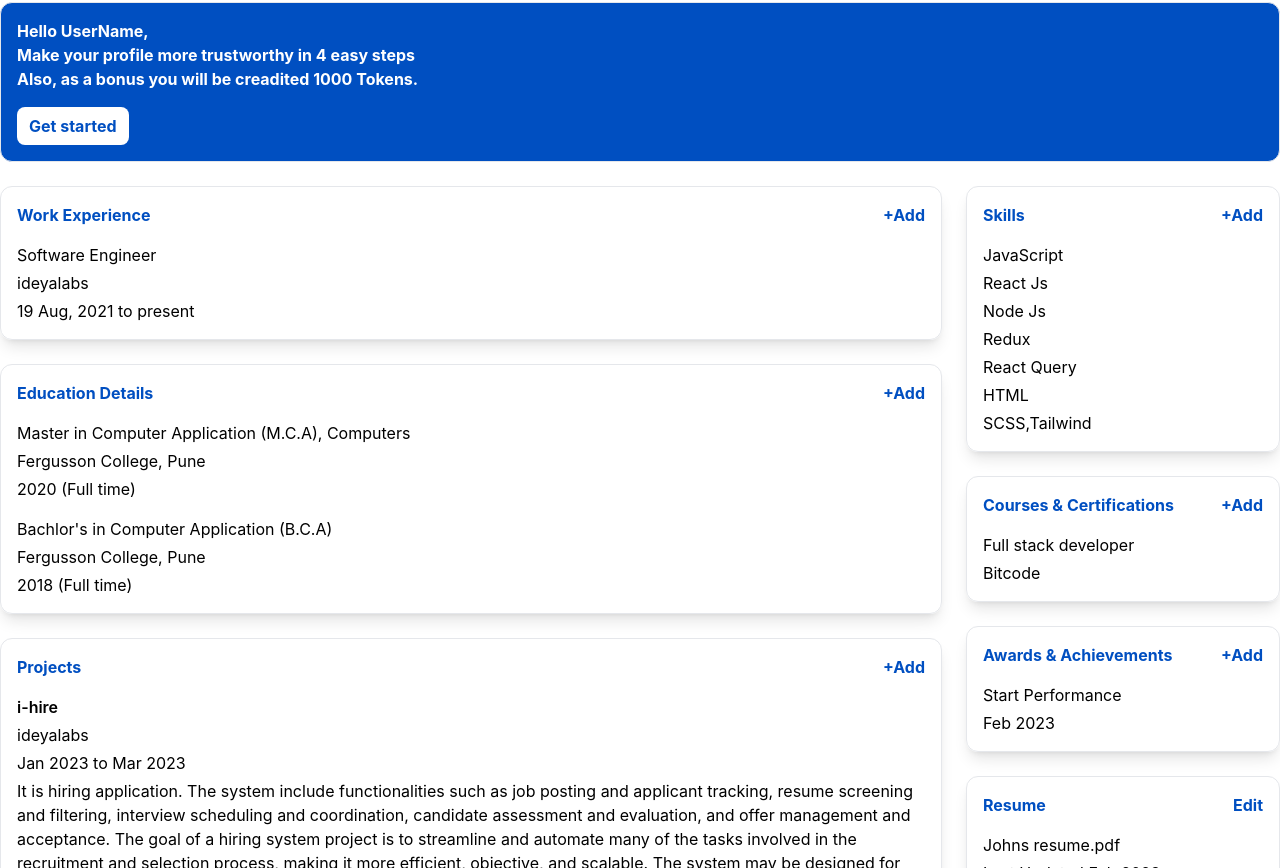
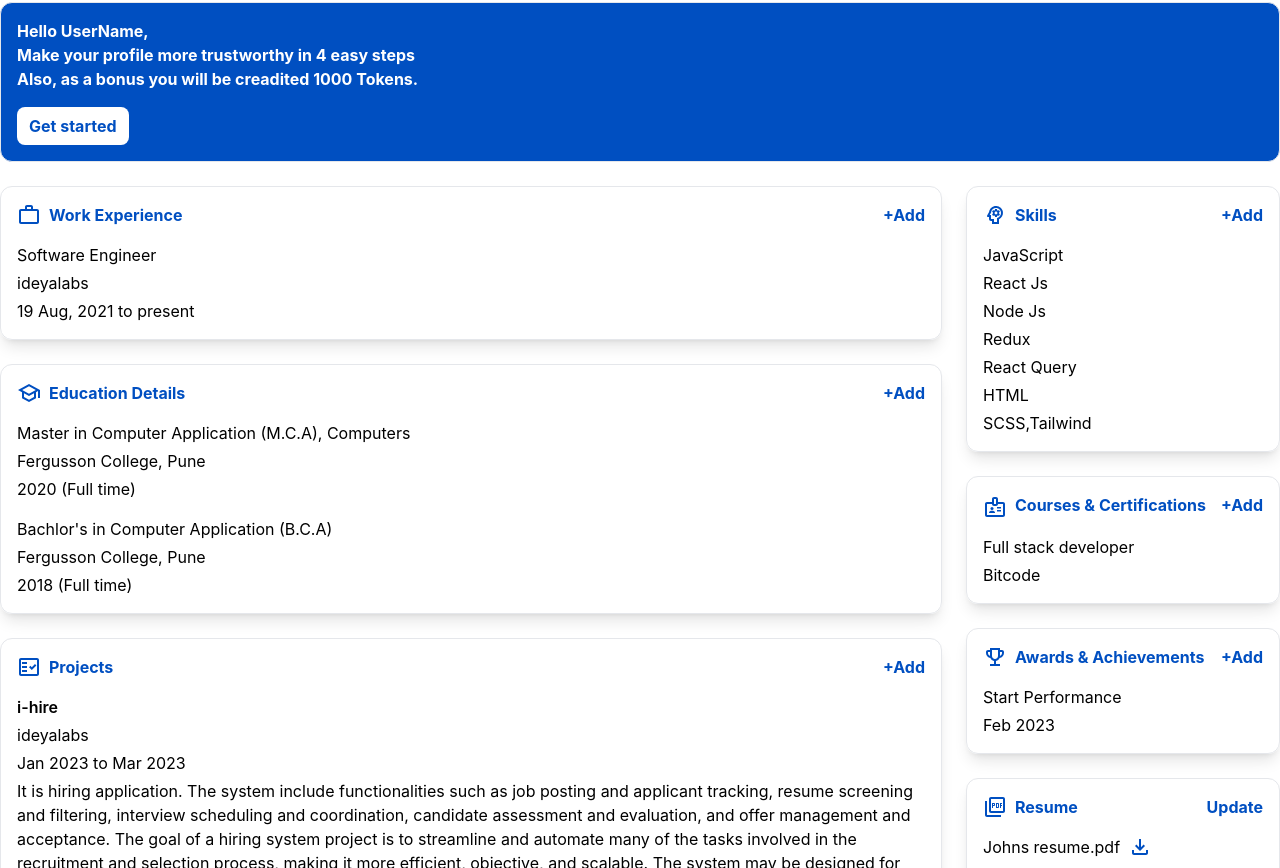
Before and after one commit to Saiswaroop6/i-hire, a React (Create React App) app: page / in a window 1280 px wide. Shown: the part 352-1220 px from the top of the page. Built offline with nearby package versions, Linux system fonts and the light colour scheme.

Commit message:
Added modal component

```diff
--- /dev/null
+++ b/src/Components/ModalDialog/ModalDialog.js
@@ -0,0 +1,38 @@
+import { Dialog, Slide } from "@mui/material";
+import React from "react";
+import CloseRoundedIcon from "@mui/icons-material/CloseRounded";
+
+export default function ModalDialog({
+  open,
+  handleClose,
+  children,
+  className = "",
+}) {
+  // const Transition = React.forwardRef(function Transition(props, ref) {
+  //   return <Slide direction="up" disablePortal={true} ref={ref} {...props} />;
+  // });
+
+  return (
+    <Dialog
+    open={open}
+    // TransitionComponent={Transition}
+    disableEnforceFocus={true}
+    onClose={handleClose}
+    aria-describedby="alert-dialog-slide-description"
+  >
+    <div className={`min-w-[600px] min-h-[300px] p-4 ${className}`}>
+      <div className="text-right ">
+        <CloseRoundedIcon
+          onClick={() => {
+            handleClose();
+          }}
+          className="cursor-pointer"
+        />
+      </div>
+
+      {children}
+    </div>
+  </Dialog>
+
+  );
+}
--- a/src/Components/Profile/Profile.js
+++ b/src/Components/Profile/Profile.js
@@ -1,6 +1,16 @@
 // import avatar from "/Assets/Images/avatar.svg";
 import { useNavigate } from "react-router";
-import FileUploadIcon from '@mui/icons-material/FileUpload';
+import FileUploadIcon from "@mui/icons-material/FileUpload";
+import WorkOutlineOutlinedIcon from "@mui/icons-material/WorkOutlineOutlined";
+import SchoolOutlinedIcon from "@mui/icons-material/SchoolOutlined";
+import FactCheckOutlinedIcon from "@mui/icons-material/FactCheckOutlined";
+import PsychologyOutlinedIcon from "@mui/icons-material/PsychologyOutlined";
+import BadgeOutlinedIcon from "@mui/icons-material/BadgeOutlined";
+import EmojiEventsOutlinedIcon from "@mui/icons-material/EmojiEventsOutlined";
+import PictureAsPdfOutlinedIcon from "@mui/icons-material/PictureAsPdfOutlined";
+import FileDownloadOutlinedIcon from "@mui/icons-material/FileDownloadOutlined";
+import EditOutlinedIcon from '@mui/icons-material/EditOutlined';
+
 
 export default function Profile() {
   const navigate = useNavigate();
@@ -9,7 +19,11 @@ export default function Profile() {
       {/* row-1 */}
       <div className="flex w-full border shadow-lg rounded-xl">
         <div className="w-48 h-48 m-4 rounded-lg ">
-          <img className="rounded-lg" src='https://images.unsplash.com/photo-1472099645785-5658abf4ff4e?ixlib=rb-1.2.1&ixid=eyJhcHBfaWQiOjEyMDd9&auto=format&fit=facearea&facepad=2&w=256&h=256&q=80' alt={"img"}/>
+          <img
+            className="rounded-lg"
+            src="https://images.unsplash.com/photo-1472099645785-5658abf4ff4e?ixlib=rb-1.2.1&ixid=eyJhcHBfaWQiOjEyMDd9&auto=format&fit=facearea&facepad=2&w=256&h=256&q=80"
+            alt={"img"}
+          />
         </div>
         <div className="flex justify-between w-full">
           <div className="p-4 flex flex-col justify-between text-base font-bold text-[#0B1547] leading-6 text-left ">
@@ -19,16 +33,16 @@ export default function Profile() {
             <span>username@gmail.com</span>
           </div>
           <div className="flex flex-col items-end justify-between p-4">
-            <button className=" text-[#0B1547] text-base font-bold hover:cursor-pointer hover:underline">
-              +Edit
-            </button>
+            <EditOutlinedIcon className="text-[#004FC1] cursor-pointer"/>
             <div className="flex gap-x-4">
               <button
                 type="button"
                 className="bg-[#004FC1] text-white text-base font-bold p-2 rounded-lg border border-white hover:border-[#004FC1] hover:text-[#004FC1] hover:bg-white"
               >
                 Upload Resume
-                <span><FileUploadIcon/></span>
+                <span>
+                  <FileUploadIcon />
+                </span>
               </button>
               <button
                 type="button"
@@ -59,7 +73,10 @@ export default function Profile() {
           {/* col-1 div-1 work  */}
           <div className="flex flex-col items-start gap-4 p-4 border shadow-lg rounded-xl">
             <div className=" flex justify-between w-full text-base font-bold leading-6 text-[#004FC1]">
-              <span> Work Experience</span>
+              <div className="flex items-center">
+                <WorkOutlineOutlinedIcon />
+                <span className="ml-2">Work Experience</span>
+              </div>
               <span className="hover:cursor-pointer hover:underline">+Add</span>
             </div>
             <div className="flex flex-col gap-1 text-left ">
@@ -71,7 +88,10 @@ export default function Profile() {
           {/* col-1 div-2 education  */}
           <div className="flex flex-col items-start gap-4 p-4 border shadow-lg rounded-xl">
             <div className="flex justify-between w-full text-base font-bold leading-6 text-[#004FC1]">
-              <span>Education Details</span>
+              <div className="flex items-center">
+                <SchoolOutlinedIcon />
+                <span className="ml-2">Education Details</span>
+              </div>
               <span className="hover:cursor-pointer hover:underline">+Add</span>
             </div>
             <div className="flex flex-col gap-1 text-left ">
@@ -88,7 +108,11 @@ export default function Profile() {
           {/* col-1 div-3 project  */}
           <div className="flex flex-col items-start gap-4 p-4 border shadow-lg rounded-xl">
             <div className="flex justify-between w-full text-base font-bold leading-6 text-[#004FC1]">
-              <span>Projects</span>
+              <div className="flex items-center">
+                <FactCheckOutlinedIcon />
+                <span className="ml-2">Projects</span>
+              </div>
+
               <span className="hover:cursor-pointer hover:underline">+Add</span>
             </div>
             <div className="flex flex-col gap-1 text-left ">
@@ -132,7 +156,11 @@ export default function Profile() {
           {/* col-2 div-1 Skills  */}
           <div className="flex flex-col items-start gap-4 p-4 border shadow-lg rounded-xl">
             <div className="flex justify-between w-full text-base font-bold leading-6 text-[#004FC1]">
-              <span>Skills</span>
+              <div className="flex items-center">
+                <PsychologyOutlinedIcon />
+                <span className="ml-2">Skills</span>
+              </div>
+
               <span className="hover:cursor-pointer hover:underline">+Add</span>
             </div>
             <div className="flex flex-col gap-1 text-left ">
@@ -148,7 +176,11 @@ export default function Profile() {
           {/* col-2 div-2  Courses & Certifications */}
           <div className="flex flex-col items-start gap-4 p-4 border shadow-lg rounded-xl">
             <div className="flex justify-between w-full text-base font-bold leading-6 text-[#004FC1]">
-              <span>Courses & Certifications</span>
+              <div>
+                <BadgeOutlinedIcon />
+                <span className="ml-2">Courses & Certifications</span>
+              </div>
+
               <span className="hover:cursor-pointer hover:underline">+Add</span>
             </div>
             <div className="flex flex-col gap-1 text-left ">
@@ -159,7 +191,11 @@ export default function Profile() {
           {/* col-2 div-2 Awards & Achievements*/}
           <div className="flex flex-col items-start gap-4 p-4 border shadow-lg rounded-xl">
             <div className="flex justify-between w-full text-base font-bold leading-6 text-[#004FC1]">
-              <span>Awards & Achievements</span>
+              <div className="flex items-center">
+                <EmojiEventsOutlinedIcon />
+                <span className="ml-2">Awards & Achievements</span>
+              </div>
+
               <span className="hover:cursor-pointer hover:underline">+Add</span>
             </div>
             <div className="flex flex-col gap-1 text-left ">
@@ -169,11 +205,20 @@ export default function Profile() {
           </div>
           <div className="flex flex-col items-start gap-4 p-4 border shadow-lg rounded-xl">
             <div className="flex justify-between w-full text-base font-bold leading-6 text-[#004FC1]">
-              <span>Resume</span>
-              <span className="hover:cursor-pointer hover:underline">Edit</span>
+              <div className="flex items-center">
+                <PictureAsPdfOutlinedIcon />
+                <span className="ml-2">Resume</span>
+              </div>
+
+              <span className="hover:cursor-pointer hover:underline">
+                Update
+              </span>
             </div>
             <div className="flex flex-col gap-1 text-left ">
-              <span>Johns resume.pdf </span>
+              <div className="flex items-center">
+                <span className="mr-2">Johns resume.pdf </span>
+                <FileDownloadOutlinedIcon className="text-[#004fc1] cursor-pointer" />
+              </div>
               <span>Last Updated:Feb 2023</span>
             </div>
           </div>
--- a/src/Components/UserProfile/UserProfile.js
+++ b/src/Components/UserProfile/UserProfile.js
@@ -1,6 +1,7 @@
 import React, { useState } from "react";
 import KeyboardArrowDownIcon from '@mui/icons-material/KeyboardArrowDown';
 import { useNavigate } from "react-router";
+
 
 
 export default function UserProfile() {
--- a/src/Pages/HomePage/HomePage.js
+++ b/src/Pages/HomePage/HomePage.js
@@ -9,7 +9,7 @@ import iHire from '../../Assets/Images/iHire-bg.jpg';
 
 export default function HomePage() {
   return (
-    <div className="h-full">
+    <div>
       <Header />
       <Profile />
       <ReviewSlider />
```
Also changed, not shown: src/Components/JobDescriptionCard/JobDescriptionCard.js (+54 -38 lines), 1 other file (tests, documents, lock files or other folders).
